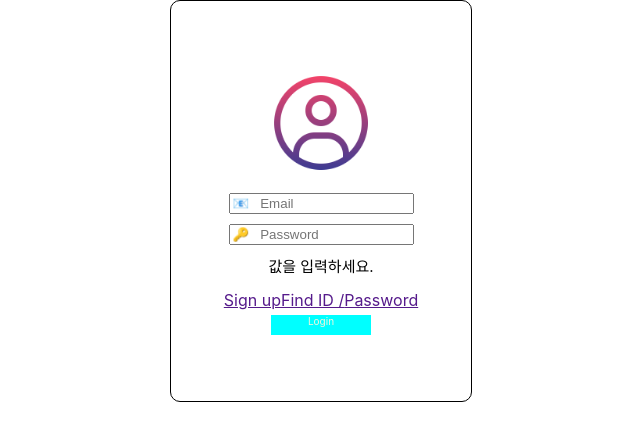
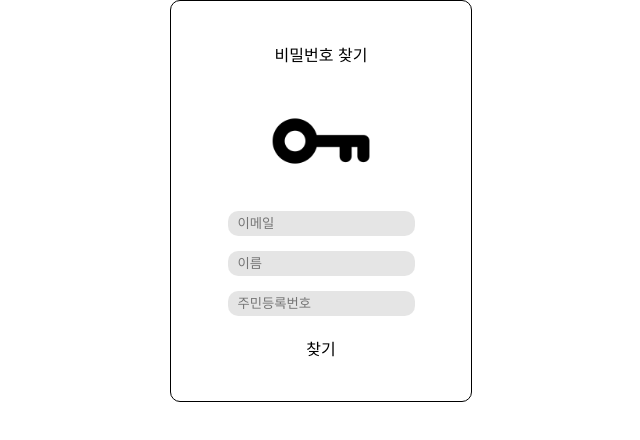
Before and after one commit to dzface/kh-mini-project, a React (Create React App) app: page / in a window 1280 px wide. Shown: the top 440 px of the page, without its empty margins (319-959 px from the left). Built offline with nearby package versions, Linux system fonts and the light colour scheme.

Commit message:
회원가입, 아이디 찾기, 비밀번호 찾기 페이지 컴포넌트 작성

```diff
--- a/src/App.js
+++ b/src/App.js
@@ -1,9 +1,12 @@
-import Loginpage from "./Login-component";
+import LoginPage from "./components/LoginPage";
+import SignupPage from "./components/SighupPage";
+import FindIDPage from "./components/FindIDPage";
+import FindPWPage from "./components/FindPWPage";
 function App() {
 
   return (
     <>
-    <Loginpage/>
+    <FindPWPage/>
 
     </>
   );
--- /dev/null
+++ b/src/components/FindIDPage.js
@@ -0,0 +1,17 @@
+import styles from "../css/FindIDPage.module.css";
+const FindPWPage = () => {
+  return (
+    <>
+      <div className={styles.container}>
+        <div className={styles.box}>
+          <p>아이디 찾기</p>
+          <div className={styles.imageItem}></div>
+          <input type="text" placeholder="이름"/>
+          <input type="text" placeholder="주민등록번호"/>
+          <p>찾기</p>
+        </div>
+      </div>
+    </>
+  );
+};
+export default FindPWPage;
--- /dev/null
+++ b/src/components/FindPWPage.js
@@ -0,0 +1,18 @@
+import styles from "../css/FindPWPage.module.css";
+const FindPWPage = () => {
+  return (
+    <>
+      <div className={styles.container}>
+        <div className={styles.box}>
+          <p>비밀번호 찾기</p>
+          <div className={styles.imageItem}></div>
+          <input type="text" placeholder="이메일"/>
+          <input type="text" placeholder="이름"/>
+          <input type="text" placeholder="주민등록번호"/>
+          <p>찾기</p>
+        </div>
+      </div>
+    </>
+  );
+};
+export default FindPWPage;
--- a/src/Login-component.js
+++ b/src/components/LoginPage.js
@@ -1,7 +1,7 @@
 import { useState, useEffect } from "react";
-import styles from "./css/loginpage.module.css";
+import styles from "../css/LoginPage.module.css";
 
-const Loginpage = () => {
+const LoginPage = () => {
   const [email, setEmail] = useState("");
   const [password, setPassword] = useState("");
   const [caution, setCaution] = useState("");
@@ -61,4 +61,4 @@ const Loginpage = () => {
   );
 };
 
-export default Loginpage;
+export default LoginPage;
--- /dev/null
+++ b/src/components/SighupPage.js
@@ -0,0 +1,22 @@
+import styles from "../css/SignupPage.module.css";
+
+const SignupPage = () => {
+  return (
+    <>
+      <div className={styles.container}>
+        <div className={styles.box}>
+          <p>회원가입</p>
+          <input type="text" placeholder="이메일"/>
+          <input type="text" placeholder="비밀번호"/>
+          <input type="text" placeholder="이름"/>
+          <input type="text" placeholder="주민등록번호"/>
+          <input type="text" placeholder="닉네임"/>
+          <input type="text" placeholder="핸드폰 번호"/>
+          <input id="last"type="text" placeholder="주소"/>
+          <p>가입</p>
+        </div>
+      </div>
+    </>
+  );
+};
+export default SignupPage;
--- /dev/null
+++ b/src/css/FindIDPage.module.css
@@ -0,0 +1,36 @@
+.container {
+  width: 1024px;
+  display: flex; /* 부모 요소를 flex container로 설정 */
+  justify-content: center; /* 수평 가운데 정렬 */
+  align-items: center; /* 수직 가운데 정렬 */
+  margin: 0 auto;
+  background-color: rgb(255, 255, 255);
+}
+
+.box {
+  width: 300px;
+  height: 400px;
+  display: flex; /* 자식 요소들을 flex container로 설정 */
+  flex-direction: column; /* 자식 요소들을 세로 방향으로 배열 */
+  justify-content: center; /* 수직 가운데 정렬 */
+  align-items: center; /* 수평 가운데 정렬 */
+  text-align: center;
+  border: 1px solid;
+  border-radius: 10px;
+}
+.imageItem {
+  width: 100px;
+  height: 100px;
+  background-image: url("../image/findglass.png");
+  background-repeat: no-repeat;
+  background-size: contain;
+  margin: 20px 0;
+}
+input:not(:nth-child(9)) {
+  color: white;
+  background-color: rgba(0, 0, 0, 0.1);
+  border: none;
+  border-radius: 10px;
+  padding: 5px 0 5px 10px ;
+  margin-bottom: 15px; /* 원하는 마진 값으로 설정 */
+}
--- a/src/css/Signuppage.css
+++ b/src/css/FindPWPage.module.css
@@ -4,7 +4,7 @@
   justify-content: center; /* 수평 가운데 정렬 */
   align-items: center; /* 수직 가운데 정렬 */
   margin: 0 auto;
-  background-color: white;
+  background-color: rgb(255, 255, 255);
 }
 
 .box {
@@ -15,19 +15,22 @@
   justify-content: center; /* 수직 가운데 정렬 */
   align-items: center; /* 수평 가운데 정렬 */
   text-align: center;
-  border-radius: 0;
+  border: 1px solid;
+  border-radius: 10px;
+}
+.imageItem {
+  width: 100px;
+  height: 100px;
+  background-image: url("../image/findkey.png");
+  background-repeat: no-repeat;
+  background-size: contain;
+  margin: 20px 0;
+}
+input:not(:nth-child(9)) {
+  color: white;
   background-color: rgba(0, 0, 0, 0.1);
+  border: none;
+  border-radius: 10px;
+  padding: 5px 0 5px 10px ;
+  margin-bottom: 15px; /* 원하는 마진 값으로 설정 */
 }
-.box input {
-  width: 200px;
-  height: 20px;
-  border-width: none;
-  border-width: 0;
-  caret-color: transparent;
-  background-color: rgba(0, 0, 0,0.1);
-  margin: 5px 10px; /* 원하는 마진 값으로 설정 */
-}
-li {
-  list-style: none;
-
-}
--- /dev/null
+++ b/src/css/SignupPage.module.css
@@ -0,0 +1,29 @@
+.container {
+  width: 1024px;
+  display: flex; /* 부모 요소를 flex container로 설정 */
+  justify-content: center; /* 수평 가운데 정렬 */
+  align-items: center; /* 수직 가운데 정렬 */
+  margin: 0 auto;
+  background-color: rgb(255, 255, 255);
+}
+
+.box {
+  width: 300px;
+  height: 400px;
+  display: flex; /* 자식 요소들을 flex container로 설정 */
+  flex-direction: column; /* 자식 요소들을 세로 방향으로 배열 */
+  justify-content: center; /* 수직 가운데 정렬 */
+  align-items: center; /* 수평 가운데 정렬 */
+  text-align: center;
+  border: 1px solid;
+  border-radius: 10px;
+}
+
+input:not(:nth-child(9)) {
+  color: white;
+  background-color: rgba(0, 0, 0, 0.1);
+  border: none;
+  border-radius: 10px;
+  padding: 5px 0 5px 10px ;
+  margin-bottom: 15px; /* 원하는 마진 값으로 설정 */
+}
```
Also changed, not shown: src/ManyRendering.js (deleted, +0 -18 lines), src/Sighup-component.js (deleted, +0 -25 lines), src/image/findglass.png (added), src/image/findkey.png (added).
